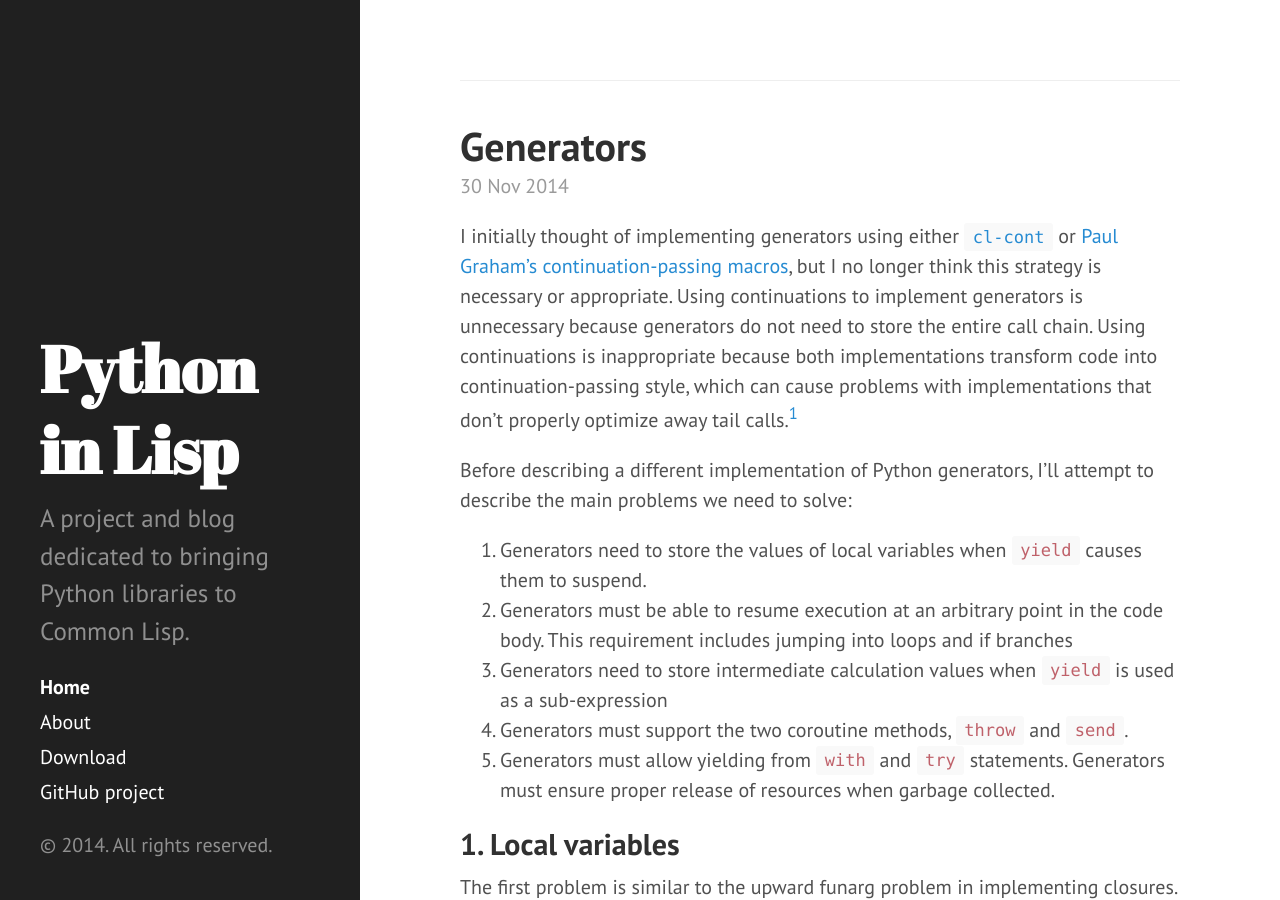
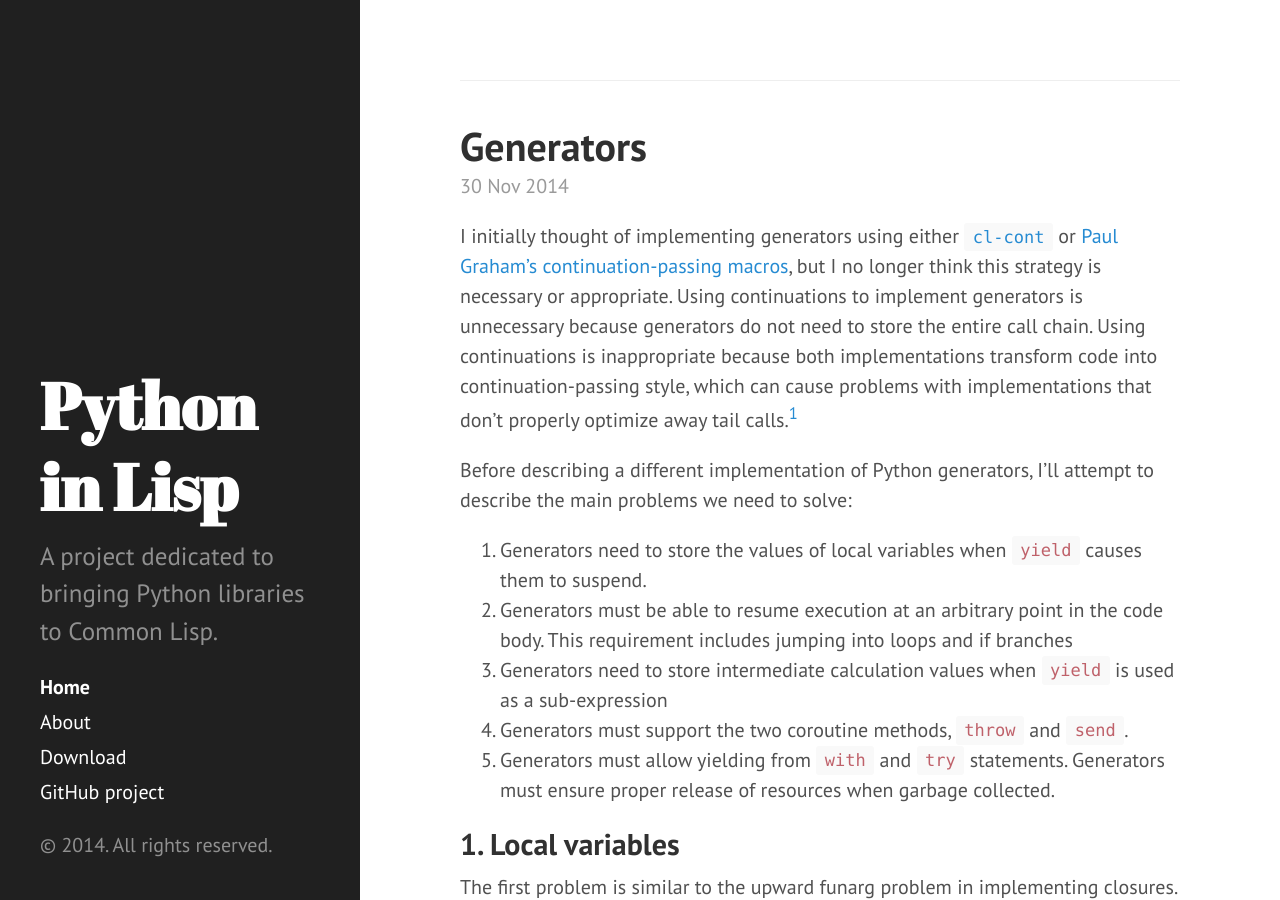
Before and after one commit to felipeochoa/aqua-lisp, a Jekyll site: the page built from index.html, in a window 1280 px wide and 900 px high. Built offline with Jekyll 4.4.1, drawn with Linux system fonts in a browser that asks for light colours; the list of posts is cut into pages by our own code.

Commit message:
tweaked tagline

```diff
--- a/_config.yml
+++ b/_config.yml
@@ -9,7 +9,7 @@
 # Setup
 title:            Python in Lisp
 tagline:          'A Python to Common Lisp translator'
-description:      'A project and blog dedicated to bringing Python libraries to Common Lisp.'
+description:      'A project dedicated to bringing Python libraries to Common Lisp.'
 url:              https://github.com/felipeochoa/py-lisp/
 baseurl:          /py-lisp
 
```
